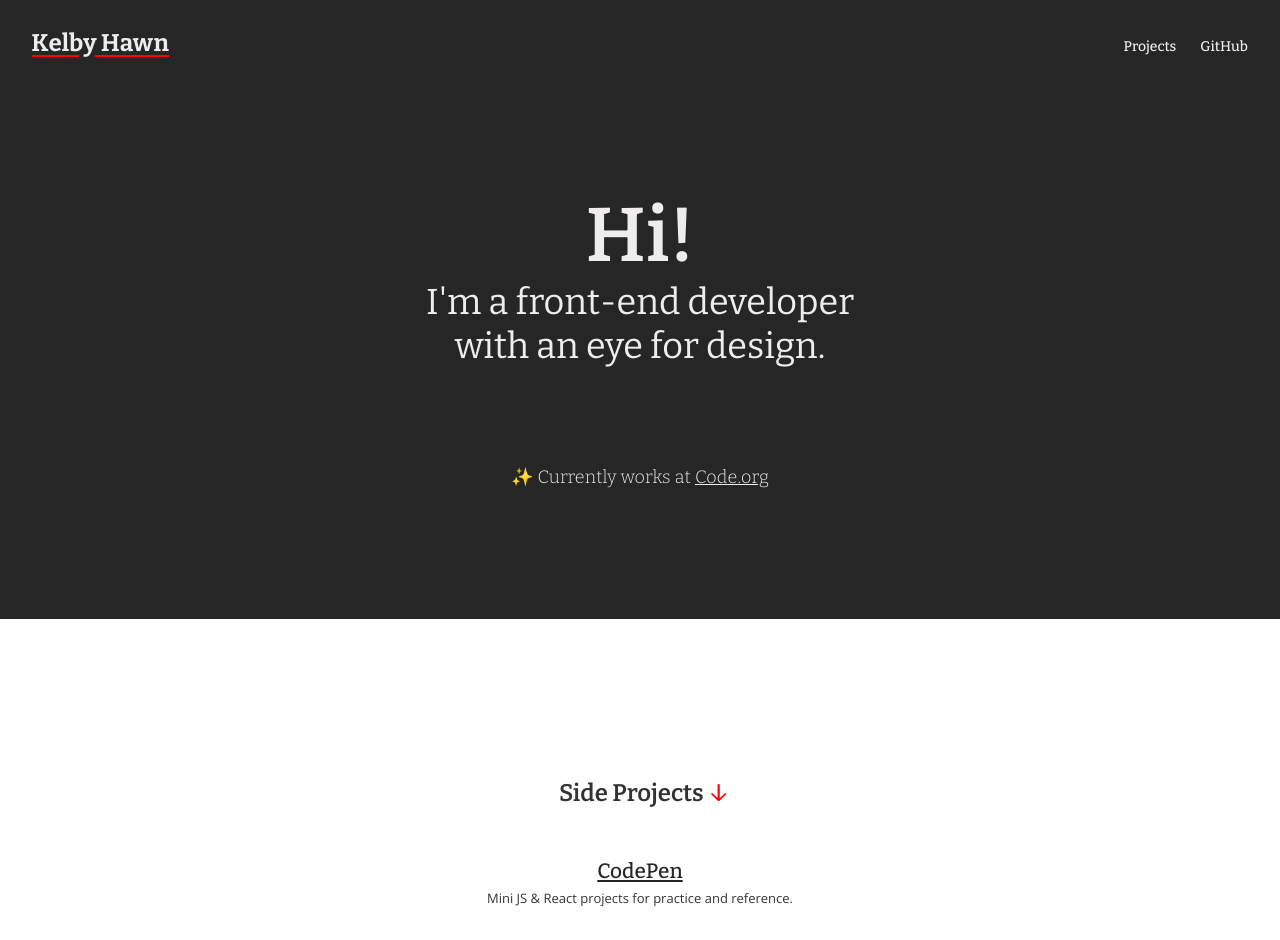
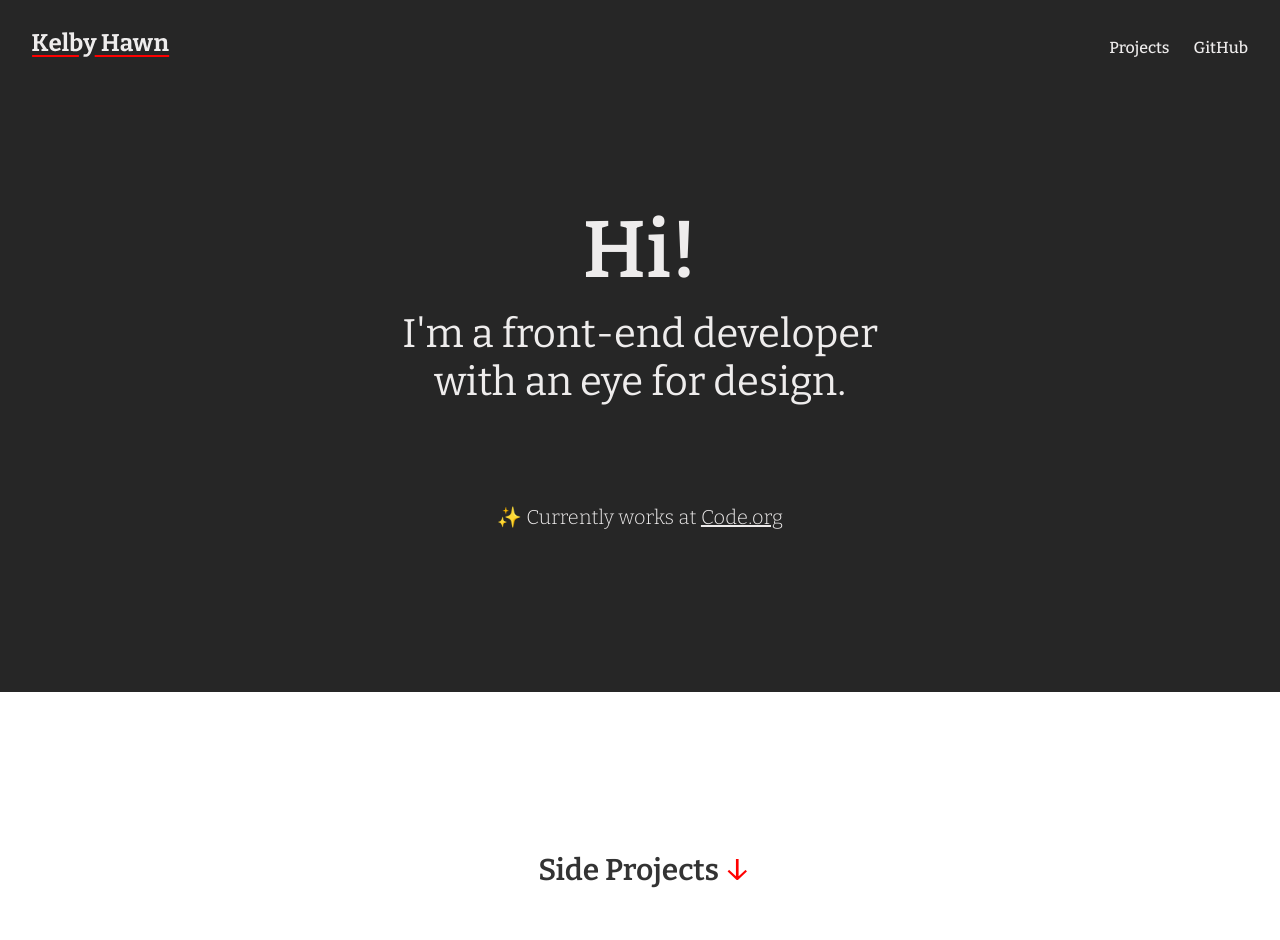
Before and after one commit to kelbyhawn/kelby-hawn, a React (Create React App) app: page / in a window 1280 px wide. Shown: the top 940 px of the page. Built offline with nearby package versions, Linux system fonts and the light colour scheme.

Commit message:
refactor headings and update styles

```diff
--- a/src/components/SideProject.js
+++ b/src/components/SideProject.js
@@ -7,7 +7,7 @@ export default function SideProject(props) {
   return (
     <div>
       <ATag href={href} linkText={linkText} className={className} />
-      <p><small>{description}</small></p>
+      <p>{description}</p>
     </div>
   )
 }
--- a/src/sections/Projects.js
+++ b/src/sections/Projects.js
@@ -4,7 +4,7 @@ import SideProject from "../components/SideProject"
 export default function Projects() {
   return (
     <section id="side-projects" className="side-projects">
-      <h3>Side Projects <span>↓</span></h3>
+      <h2>Side Projects <span>↓</span></h2>
 
       <SideProject
         href="https://codepen.io/kelbyhawn"
--- a/src/sections/Top.js
+++ b/src/sections/Top.js
@@ -4,11 +4,11 @@ import ATag from "../components/ATag"
 export default function Top() {
   return (
     <section className="top">
-      <h1>Hi!</h1>
+      <p className="hi">Hi!</p>
 
-      <h2>I'm a front-end developer with an eye for design.</h2>
+      <h1>I'm a front-end developer with an eye for design.</h1>
 
-      <h3>✨ Currently works at <ATag href="https://code.org" linkText="Code.org" className="light" /></h3>
+      <p>✨ Currently works at <ATag href="https://code.org" linkText="Code.org" className="light" /></p>
     </section>
   )
 }
--- a/src/styles/App.sass
+++ b/src/styles/App.sass
@@ -19,18 +19,12 @@ h1, h2, h3, h4, h5, h6
   font-family: $font-display
 
 h1
-  font-weight: 600
-  font-size: 4.75rem
-  animation: $animate
+  font-weight: 400
+  font-size: 2.5rem
 
 h2
-  font-weight: 400
-  font-size: 2.25rem
-  margin-bottom: 3rem
-
-h3
   font-weight: 600
-  font-size: 1.5rem
+  font-size: 1.875rem
   margin-bottom: 1rem
   @include transition($hover)
 
@@ -42,12 +36,11 @@ h3
     @include transition($hover)
 
   &:hover
-
     span
       transform: translateY(3px)
 
 p
-  font-size: .8125rem
+  font-size: 1rem
   font-weight: 300
   line-height: 1.5
   margin-bottom: 1rem
@@ -70,13 +63,7 @@ header
   background-color: rgba($color, .85)
   padding: 2rem
   @include flex
-  -webkit-box-pack: justify
-  -ms-flex-pack: justify
-  -webkit-box-pack: justify
-  -ms-flex-pack: justify
   justify-content: space-between
-  -webkit-box-align: center
-  -ms-flex-align: center
   align-items: center
 
   @media screen and (max-width: $width-sm)
@@ -92,7 +79,6 @@ header
   nav
     font-family: $font-display
     font-weight: 500
-    font-size: .875rem
 
     ul
       display: flex
@@ -109,7 +95,7 @@ main
 
 section
   margin: 0 auto
-  padding: 10rem 1rem 0
+  padding: 10rem 2rem 0
 
   @media screen and (max-width: $width-sm)
     padding-top: 8rem
@@ -117,10 +103,10 @@ section
 section.top
   background-color: rgba($color, .85)
   color: $color-light
-  padding: 6rem 1rem 8rem
+  padding: 6rem 2rem 10rem
   margin: 0
 
-  h2
+  h1
     max-width: 480px
     margin: 0 auto 6rem
 
@@ -129,21 +115,21 @@ section.top
       line-height: 1.3
       width: 90%
 
-    a
-      text-decoration: none
-      border-bottom: 1px solid
-
-  h3
-    font-size: 1.125rem
-    font-weight: 300
+  p
+    font-family: $font-display
+    font-size: 1.25rem
     letter-spacing: .01rem
-    line-height: 1.5
     margin-bottom: 0
 
+    &.hi
+      font-size: 5rem
+      font-weight: 600
+      animation: $animate
+
   @media screen and (max-width: $width-sm)
-    padding: 9rem 1rem
+    padding: 8rem 1rem
 
-    h1
+    p.hi
       font-size: 4.2rem
 
 section.about, section.side-projects
@@ -175,10 +161,11 @@ section.side-projects
     margin-top: 3.25rem
 
   a
+    display: block
     font-family: $font-display
     font-size: 1.3rem
     font-weight: 500
-    margin-bottom: 0.2rem
+    margin-bottom: 0.5rem
 
   p
     margin-top: .25rem
@@ -188,7 +175,7 @@ section.side-projects
 
 footer
   max-width: 376px
-  padding: 11rem 1rem 0
+  padding: 10rem 2rem 0
   margin: 0 auto 2rem
   font-family: $font-display
   @include flex
@@ -199,5 +186,8 @@ footer
   span
     color: $color-accent
 
+  p, a
+    font-size: 0.875rem
+
   a
     font-weight: 500
```
